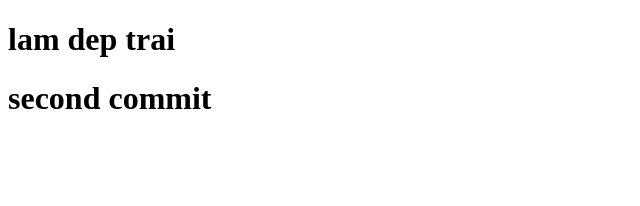
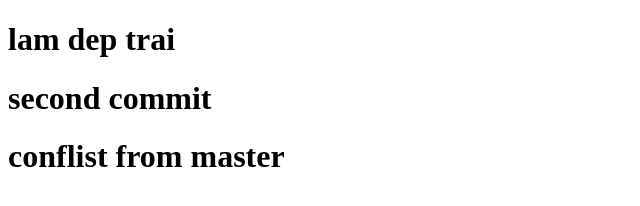
Before and after one commit to lamham2292004/HOC-GIT, a plain HTML site: page index.html in a window 1280 px wide. Shown: the whole page, without its empty margins (0-640 px from the left). Drawn offline with Linux system fonts and the light colour scheme.

Commit message:
conflist from master

```diff
--- a/index.html
+++ b/index.html
@@ -8,5 +8,6 @@
 <body>
     <h1>lam dep trai</h1>
     <h1>second commit</h1>
+    <h1>conflist from master</h1>
 </body>
 </html>
```
